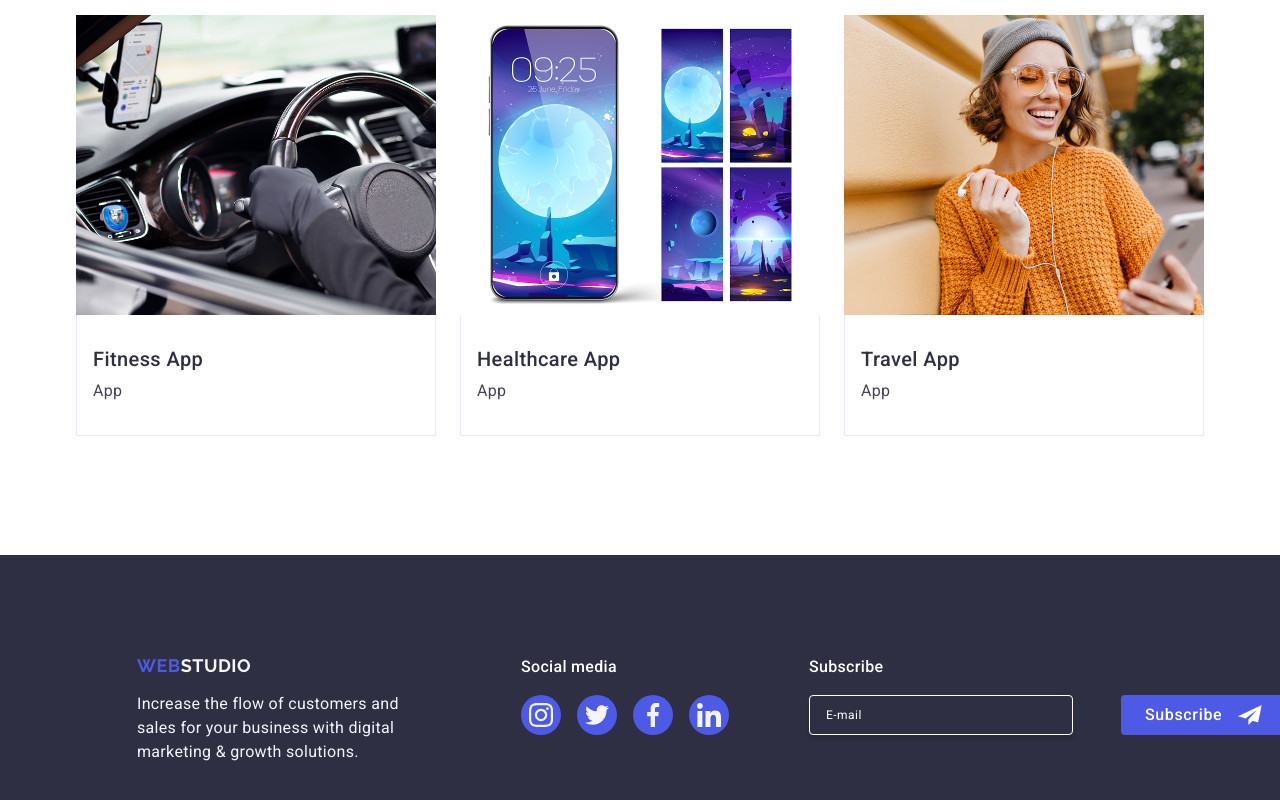
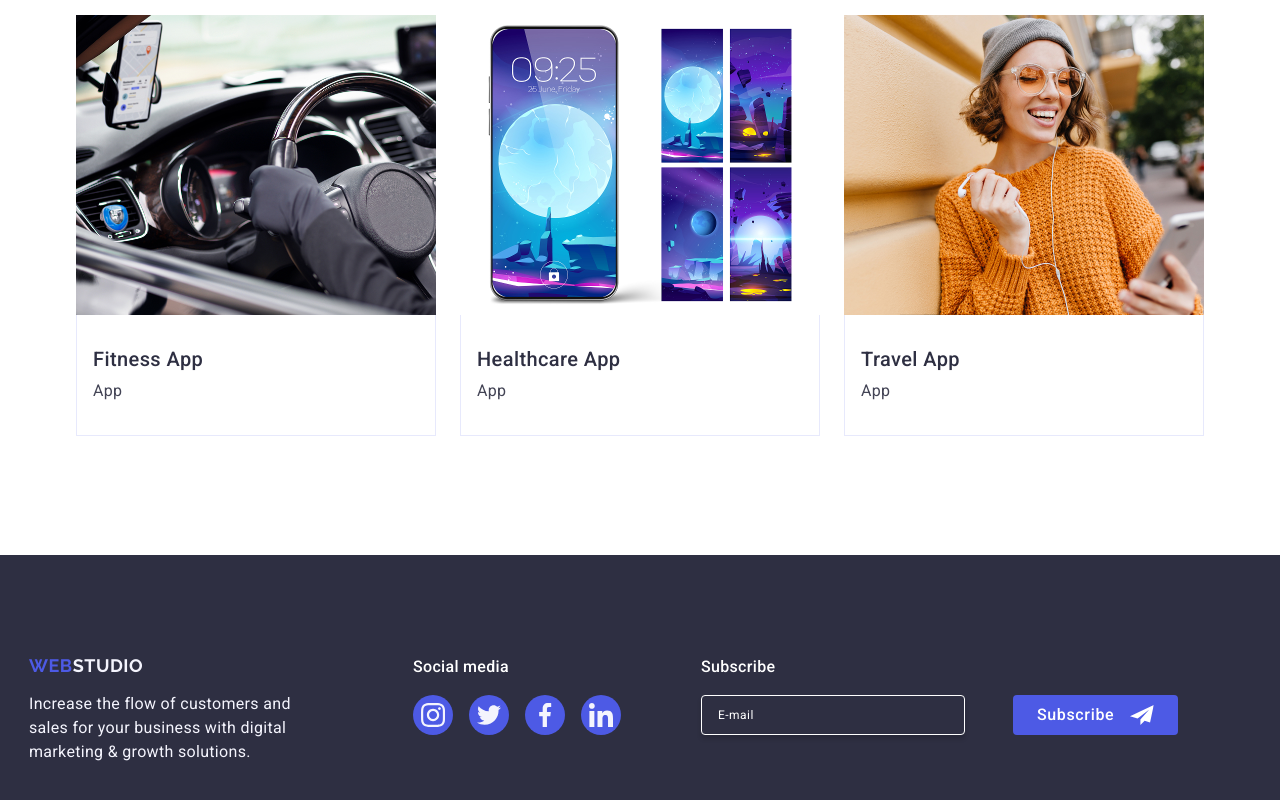
Before and after one commit to rey-grey/rey-grey-goit-markup-hw-06, a plain HTML site: page index.html in a window 1280 px wide. Shown: the part 2321-3121 px from the top of the page. Drawn offline with nearby package versions, Linux system fonts and the light colour scheme.

Commit message:
footer-check

```diff
--- a/css/styles.css
+++ b/css/styles.css
@@ -936,6 +936,7 @@ width: calc(50% - 12px);
 @media screen and (min-width:1156px) {
 .footer {
 padding: 100px 0;
+justify-content: space-between;
 
 
 
@@ -959,8 +960,9 @@ padding: 100px 0;
         flex-direction: row;
         align-items: baseline;
         flex-wrap: wrap;
-
         margin-right: 0;
+
+
 
 
 
@@ -975,9 +977,12 @@ padding: 100px 0;
     .footer-content {
     display: flex;
     flex-direction: row;
+
     align-items: baseline;
     flex-wrap: nowrap;
     gap: 0;
+    margin-right: 108px;
+
 
 
 }
```
